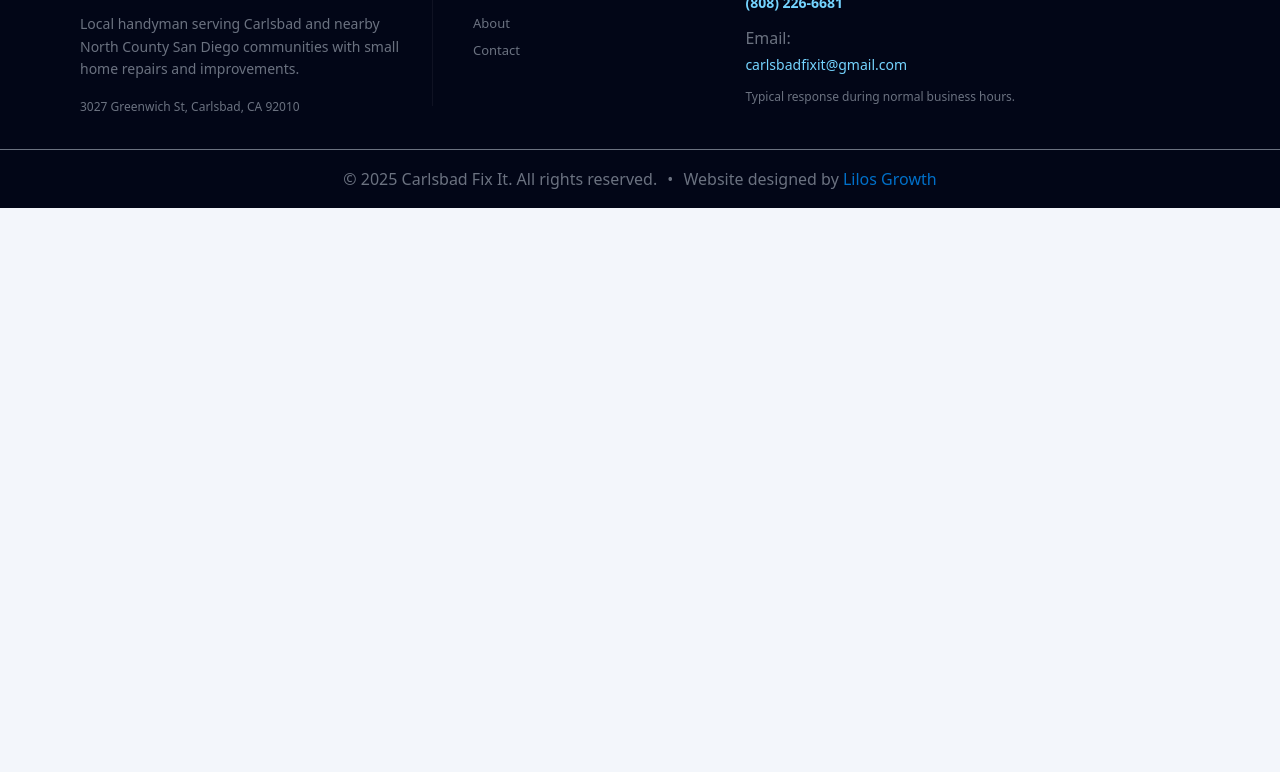
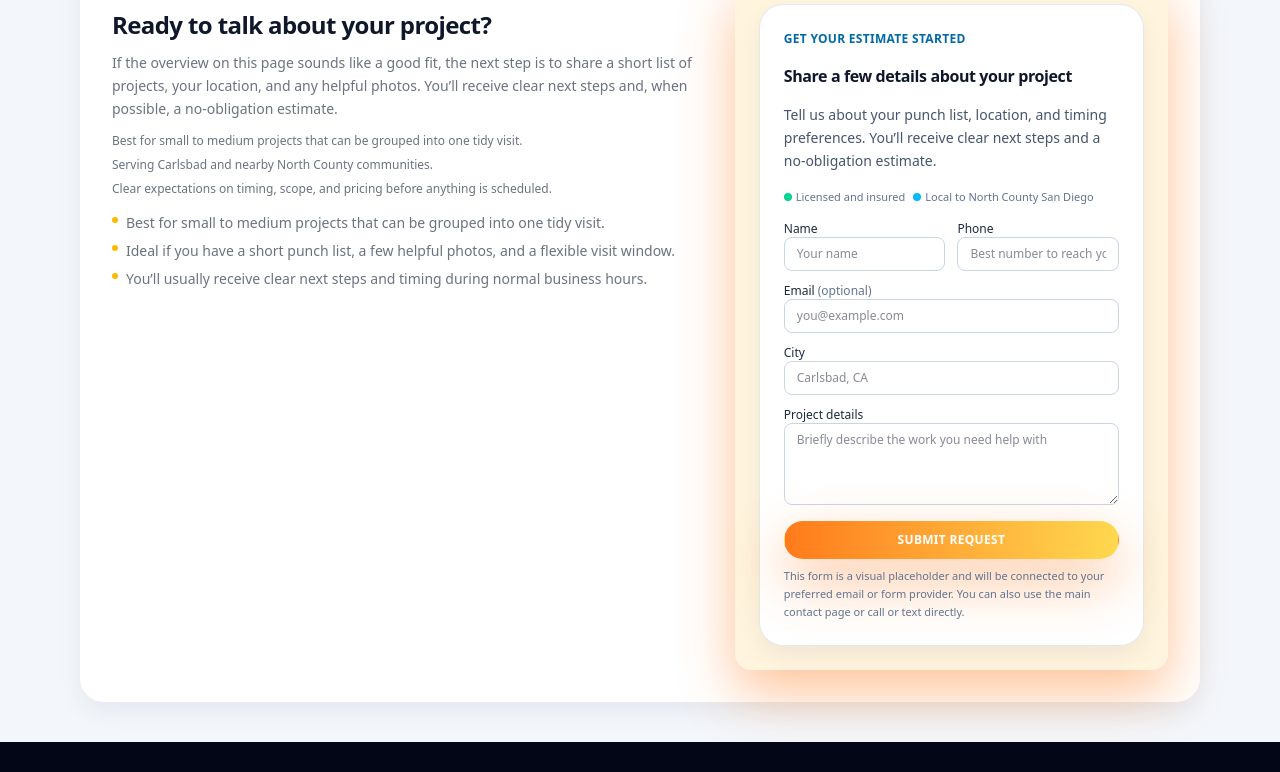
Before and after one commit to LilosG/carlsbadfixit-final, an Astro site: page /about in a window 1280 px wide. Shown: the part 2522-3294 px from the top of the page. Before the commit the page ends 2730 px from the top, so only its background shows below. Built offline with nearby package versions, Linux system fonts and the light colour scheme; Astro itself is replaced by a stand-in of ours.

Commit message:
Improve About page next-steps content and balance layout

```diff
--- a/src/pages/about.astro
+++ b/src/pages/about.astro
@@ -1,5 +1,6 @@
 ---
 import BaseLayout from "../layouts/BaseLayout.astro";
+import QuickEstimateCard from "../components/QuickEstimateCard.astro";
 import PageCtaStrip from "../components/PageCtaStrip.astro";
 ---
 
@@ -202,4 +203,50 @@
       </div>
     </div>
   </div>
+
+  <section id="about-next-steps-form" class="mt-10 rounded-3xl bg-white p-6 shadow-soft md:p-8">
+    <div class="grid gap-8 md:grid-cols-[minmax(0,1.5fr)_minmax(0,1.1fr)] md:items-start">
+      <div class="space-y-3">
+        <p class="eyebrow text-cf-textMuted">Next steps</p>
+        <h2 class="text-h2 font-semibold text-cf-text">
+          Ready to talk about your project?
+        </h2>
+        <p class="text-body-sm text-cf-textMuted">
+          If the overview on this page sounds like a good fit, the next step is to share a short list of projects, your location,
+          and any helpful photos. You’ll receive clear next steps and, when possible, a no-obligation estimate.
+        </p>
+        <ul class="mt-2 space-y-2 text-xs text-cf-textMuted">
+          <li>Best for small to medium projects that can be grouped into one tidy visit.</li>
+          <li>Serving Carlsbad and nearby North County communities.</li>
+          <li>Clear expectations on timing, scope, and pricing before anything is scheduled.
+      <ul class="mt-4 space-y-2 text-sm text-cf-textMuted">
+        <li class="flex gap-2">
+          <span class="mt-1 inline-block h-1.5 w-1.5 rounded-full bg-amber-400"></span>
+          <span>Best for small to medium projects that can be grouped into one tidy visit.</span>
+        </li>
+        <li class="flex gap-2">
+          <span class="mt-1 inline-block h-1.5 w-1.5 rounded-full bg-amber-400"></span>
+          <span>Ideal if you have a short punch list, a few helpful photos, and a flexible visit window.</span>
+        </li>
+        <li class="flex gap-2">
+          <span class="mt-1 inline-block h-1.5 w-1.5 rounded-full bg-amber-400"></span>
+          <span>You’ll usually receive clear next steps and timing during normal business hours.</span>
+        </li>
+      </ul>
+</li>
+        </ul>
+      </div>
+
+      <aside class="rounded-2xl bg-cf-sandSoft p-5 text-cf-text shadow-cta sm:p-6">
+        <QuickEstimateCard
+          eyebrow="Get your estimate started"
+          title="Share a few details about your project"
+          body="Tell us about your punch list, location, and timing preferences. You’ll receive clear next steps and a no-obligation estimate."
+          defaultCity="Carlsbad, CA"
+          submitLabel="Submit request"
+        />
+      </aside>
+    </div>
+  </section>
+
 </BaseLayout>
```
